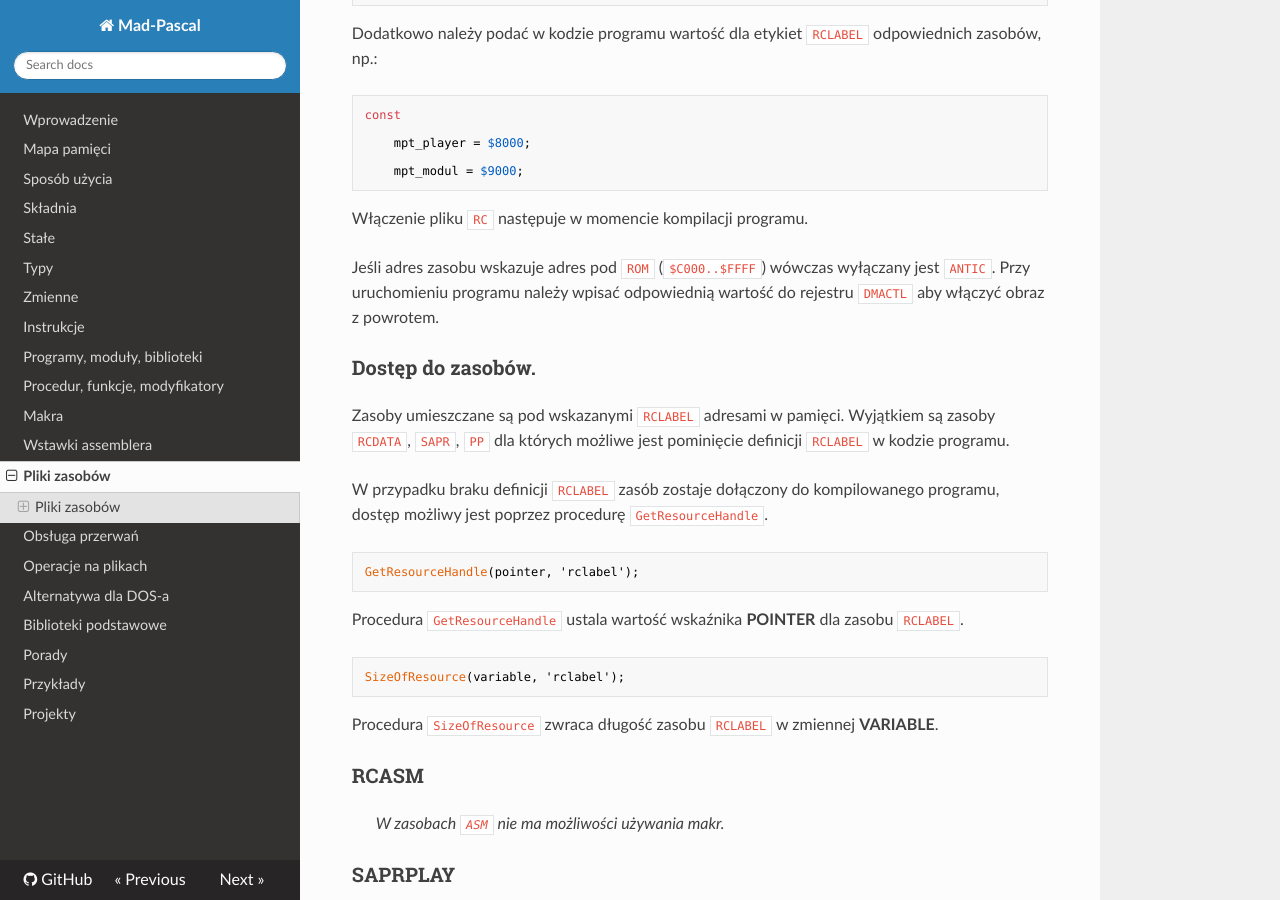
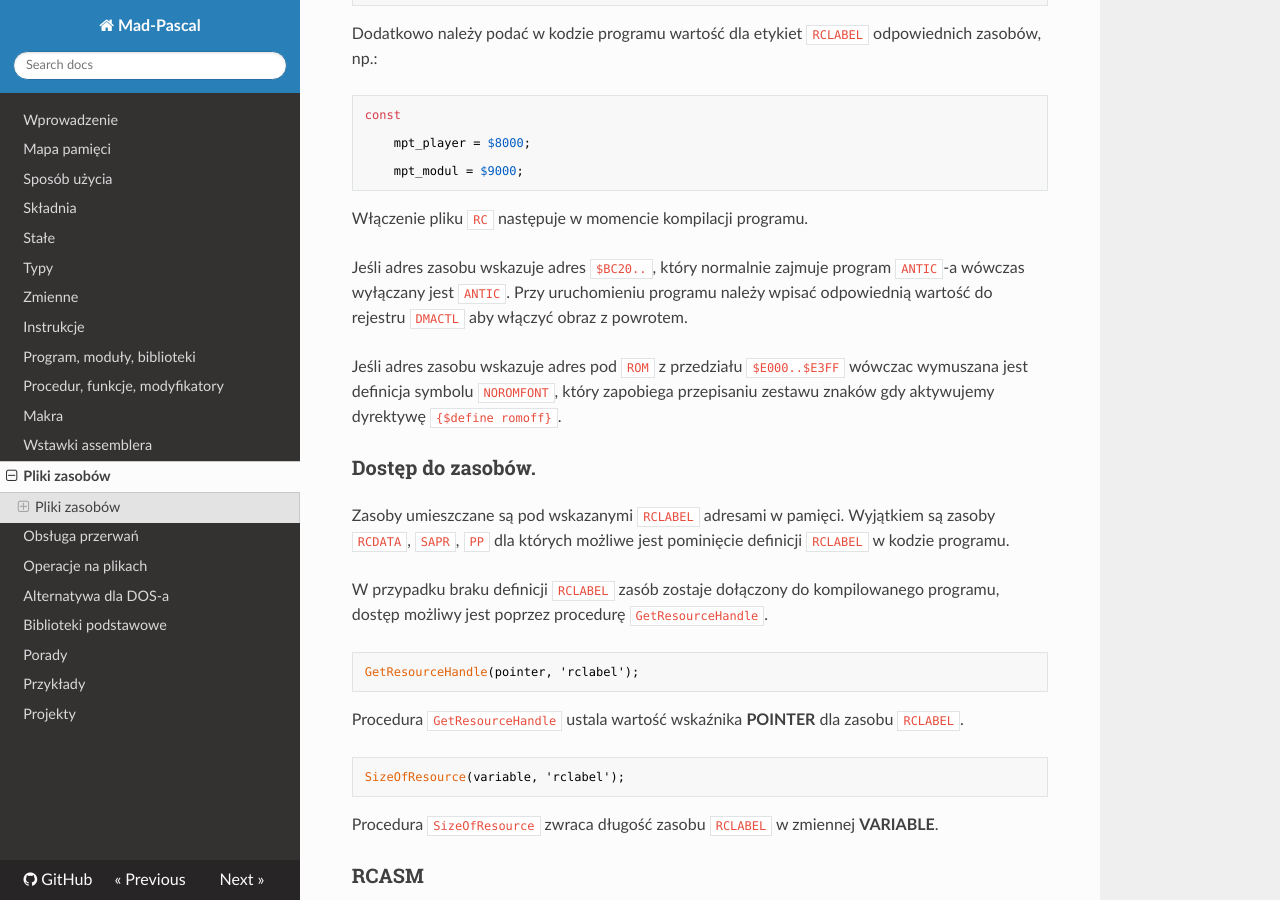
Before and after one commit to tebe6502/mad-pascal-mkdocs, an MkDocs documentation site: the page built from docs/zasoby.md, in a window 1280 px wide and 900 px high, scrolled down 2418 px. Built offline with MkDocs 1.6.1, drawn with Linux system fonts in a browser that asks for light colours; nearby versions of some CDN libraries.

Commit message:
$bc20.., $e000..$e3ff

```diff
--- a/docs/zasoby.md
+++ b/docs/zasoby.md
@@ -96,8 +96,10 @@ const
 
 Włączenie pliku `RC` następuje w momencie kompilacji programu.
 
-Jeśli adres zasobu wskazuje adres pod ``ROM`` (``$C000..$FFFF``) wówczas wyłączany jest ``ANTIC``. Przy uruchomieniu programu należy wpisać odpowiednią wartość do rejestru ``DMACTL``
+Jeśli adres zasobu wskazuje adres ``$BC20..``, który normalnie zajmuje program ``ANTIC``-a wówczas wyłączany jest ``ANTIC``. Przy uruchomieniu programu należy wpisać odpowiednią wartość do rejestru ``DMACTL``
 aby włączyć obraz z powrotem.
+
+Jeśli adres zasobu wskazuje adres pod ``ROM`` z przedziału ``$E000..$E3FF`` wówczac wymuszana jest definicja symbolu ``NOROMFONT``, który zapobiega przepisaniu zestawu znaków gdy aktywujemy dyrektywę ``{$define romoff}``.
 
 
 ### Dostęp do zasobów.
--- a/mkdocs.yml
+++ b/mkdocs.yml
@@ -19,7 +19,7 @@ nav:
     - Typy: typy.md
     - Zmienne: zmienne.md
     - Instrukcje: instrukcje.md
-    - Programy, moduły, biblioteki: moduly.md
+    - Program, moduły, biblioteki: moduly.md
     - Procedur, funkcje, modyfikatory: procedury-funkcje.md
     - Makra: makra.md
     - Wstawki assemblera: asm.md
```
